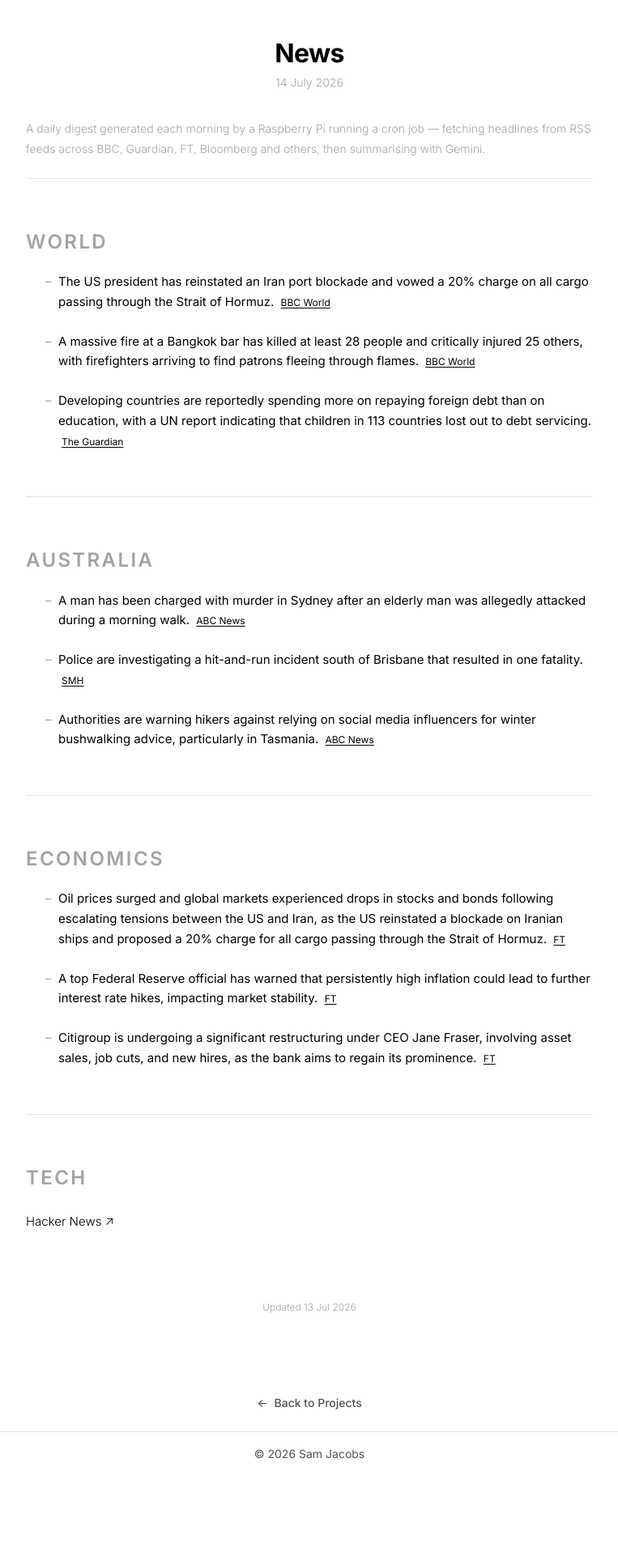
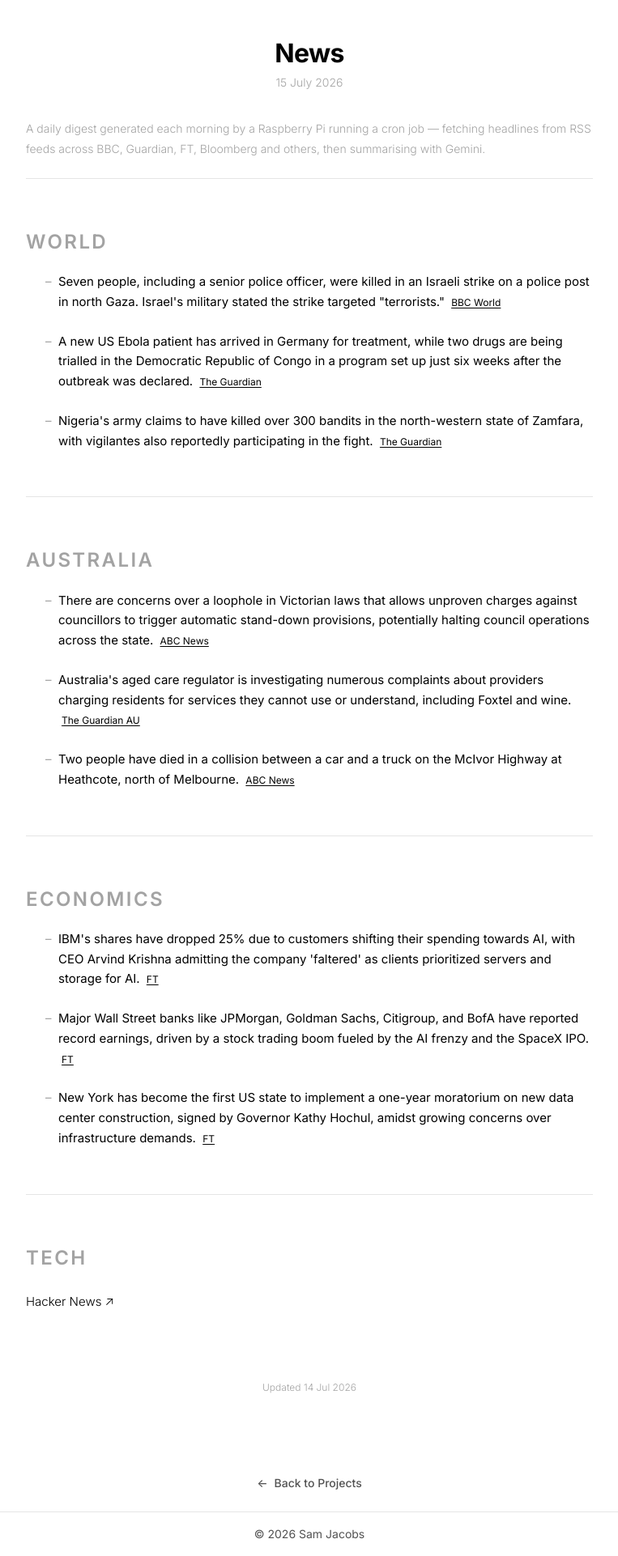
Before and after one commit to s-jac/s-jac.github.io, a Jekyll site: the page built from projects/news.html, in a window 1280 px wide. Shown: the whole page at 81% size, without its empty margins (258-1021 px from the left). Built offline with Jekyll 4.4.1, drawn with Linux system fonts in a browser that asks for light colours; before the commit the page ends 1823 px from its top, so only the background shows below that.

Commit message:
daily news update 15 July 2026

```diff
--- a/_data/news.json
+++ b/_data/news.json
@@ -1,22 +1,22 @@
 {
-  "date": "14 July 2026",
-  "generated_at": "2026-07-13T21:00:30.365418+00:00",
+  "date": "15 July 2026",
+  "generated_at": "2026-07-14T21:00:33.518134+00:00",
   "sections": [
     {
       "heading": "World",
       "bullets": [
         {
-          "text": "The US president has reinstated an Iran port blockade and vowed a 20% charge on all cargo passing through the Strait of Hormuz.",
+          "text": "Seven people, including a senior police officer, were killed in an Israeli strike on a police post in north Gaza. Israel's military stated the strike targeted \"terrorists.\"",
           "source": "BBC World",
           "url": "https://www.bbc.com/news/world"
         },
         {
-          "text": "A massive fire at a Bangkok bar has killed at least 28 people and critically injured 25 others, with firefighters arriving to find patrons fleeing through flames.",
-          "source": "BBC World",
-          "url": "https://www.bbc.com/news/world"
+          "text": "A new US Ebola patient has arrived in Germany for treatment, while two drugs are being trialled in the Democratic Republic of Congo in a program set up just six weeks after the outbreak was declared.",
+          "source": "The Guardian",
+          "url": "https://www.theguardian.com"
         },
         {
-          "text": "Developing countries are reportedly spending more on repaying foreign debt than on education, with a UN report indicating that children in 113 countries lost out to debt servicing.",
+          "text": "Nigeria's army claims to have killed over 300 bandits in the north-western state of Zamfara, with vigilantes also reportedly participating in the fight.",
           "source": "The Guardian",
           "url": "https://www.theguardian.com"
         }
@@ -26,17 +26,17 @@
       "heading": "Australia",
       "bullets": [
         {
-          "text": "A man has been charged with murder in Sydney after an elderly man was allegedly attacked during a morning walk.",
+          "text": "There are concerns over a loophole in Victorian laws that allows unproven charges against councillors to trigger automatic stand-down provisions, potentially halting council operations across the state.",
           "source": "ABC News",
           "url": "https://www.abc.net.au/news"
         },
         {
-          "text": "Police are investigating a hit-and-run incident south of Brisbane that resulted in one fatality.",
-          "source": "SMH",
-          "url": "https://www.smh.com.au"
+          "text": "Australia's aged care regulator is investigating numerous complaints about providers charging residents for services they cannot use or understand, including Foxtel and wine.",
+          "source": "The Guardian AU",
+          "url": "https://www.theguardian.com/au"
         },
         {
-          "text": "Authorities are warning hikers against relying on social media influencers for winter bushwalking advice, particularly in Tasmania.",
+          "text": "Two people have died in a collision between a car and a truck on the McIvor Highway at Heathcote, north of Melbourne.",
           "source": "ABC News",
           "url": "https://www.abc.net.au/news"
         }
@@ -46,17 +46,17 @@
       "heading": "Economics",
       "bullets": [
         {
-          "text": "Oil prices surged and global markets experienced drops in stocks and bonds following escalating tensions between the US and Iran, as the US reinstated a blockade on Iranian ships and proposed a 20% charge for all cargo passing through the Strait of Hormuz.",
+          "text": "IBM's shares have dropped 25% due to customers shifting their spending towards AI, with CEO Arvind Krishna admitting the company 'faltered' as clients prioritized servers and storage for AI.",
           "source": "FT",
           "url": "https://www.ft.com"
         },
         {
-          "text": "A top Federal Reserve official has warned that persistently high inflation could lead to further interest rate hikes, impacting market stability.",
+          "text": "Major Wall Street banks like JPMorgan, Goldman Sachs, Citigroup, and BofA have reported record earnings, driven by a stock trading boom fueled by the AI frenzy and the SpaceX IPO.",
           "source": "FT",
           "url": "https://www.ft.com"
         },
         {
-          "text": "Citigroup is undergoing a significant restructuring under CEO Jane Fraser, involving asset sales, job cuts, and new hires, as the bank aims to regain its prominence.",
+          "text": "New York has become the first US state to implement a one-year moratorium on new data center construction, signed by Governor Kathy Hochul, amidst growing concerns over infrastructure demands.",
           "source": "FT",
           "url": "https://www.ft.com"
         }
```
